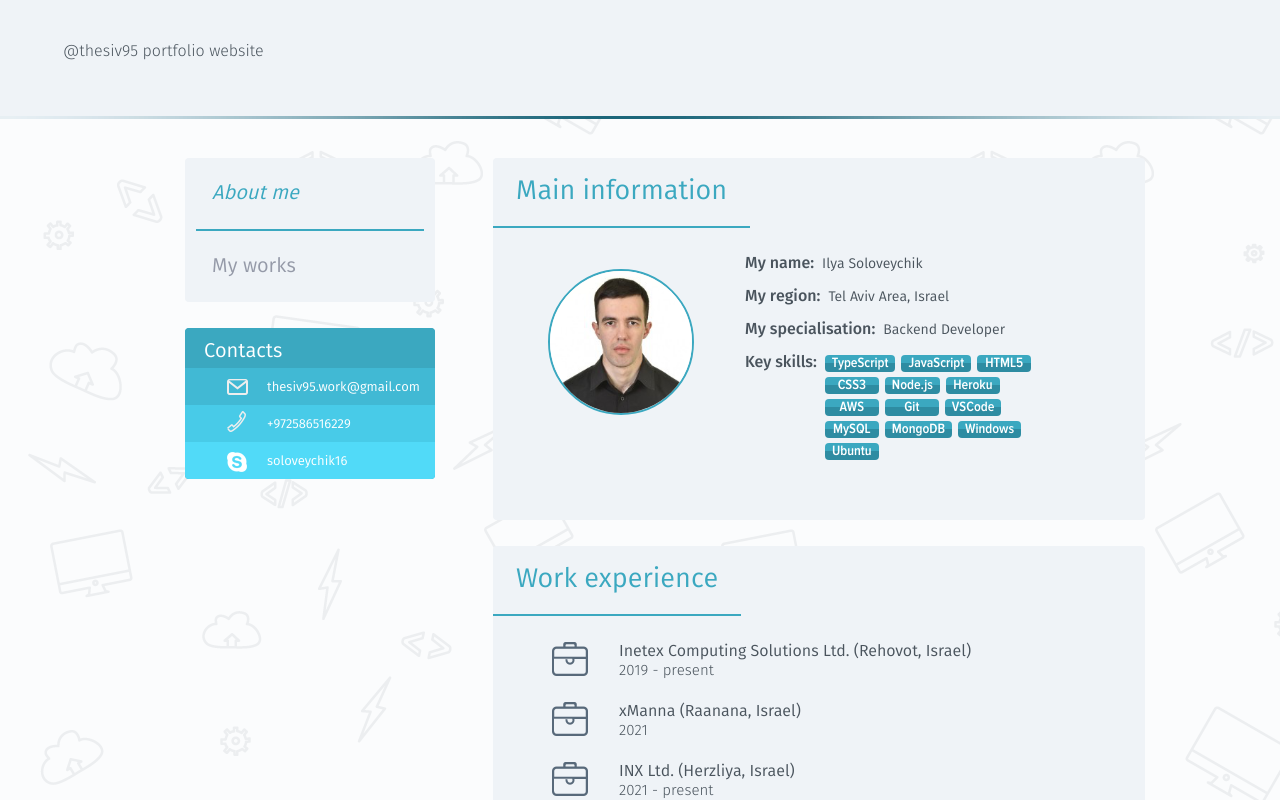
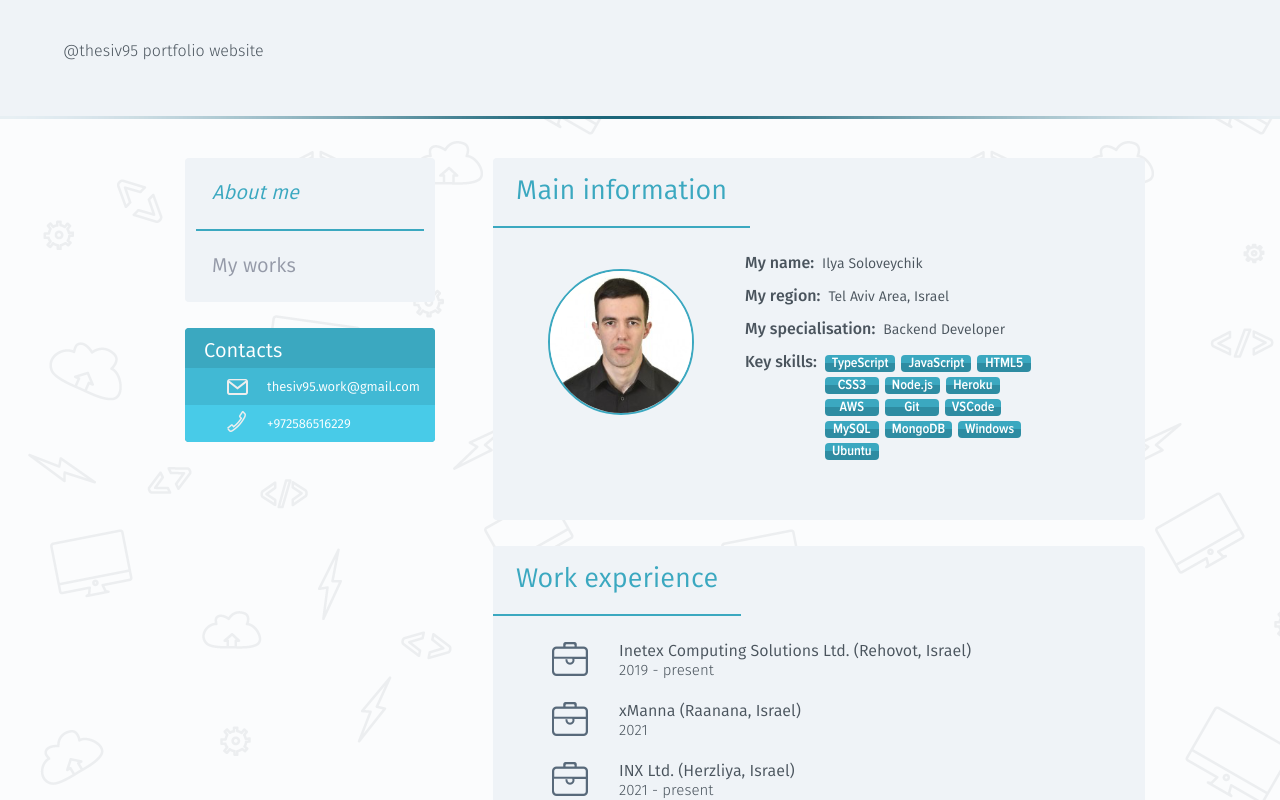
Before and after one commit to thesiv95/portfolio-react, a React (Create React App) app: page / in a window 1280 px wide. Shown: the top 800 px of the page. Built offline with nearby package versions, Linux system fonts and the light colour scheme.

Commit message:
remove skype

```diff
--- a/src/components/Sidebar.js
+++ b/src/components/Sidebar.js
@@ -9,8 +9,7 @@ export default class Sidebar extends React.Component {
                 <Navigation/>
                 <Contacts email={'thesiv95.work@gmail.com'}
                           phone={'+972586516229'}
-                          haveWhatsApp={true}
-                          skype={'soloveychik16'} />
+                          haveWhatsApp={true} />
             </aside>
         )
     }
--- a/src/components/Sidebar/Contacts.js
+++ b/src/components/Sidebar/Contacts.js
@@ -23,11 +23,6 @@ export default class Contacts extends React.Component {
                             >{this.props.phone}</span>
                         </a>
                     </li>
-                    <li className="contacts-item contacts-item-skype">
-                        <a className="contacts-link" href={`skype:${this.props.skype}`}>
-                            <span className="contact-text">{this.props.skype}</span>
-                        </a>
-                    </li>
                 </ul>
             </address>
         )
--- a/src/index.css
+++ b/src/index.css
@@ -207,11 +207,6 @@ body {
 
 .contacts .contacts-item-phone {
     background-color: #48cbe8;
-}
-
-.contacts .contacts-item-skype {
-    background-color: #51daf8;
-    background-position-y: -127px;
 }
 
 .contacts .contact-text:hover {
```
